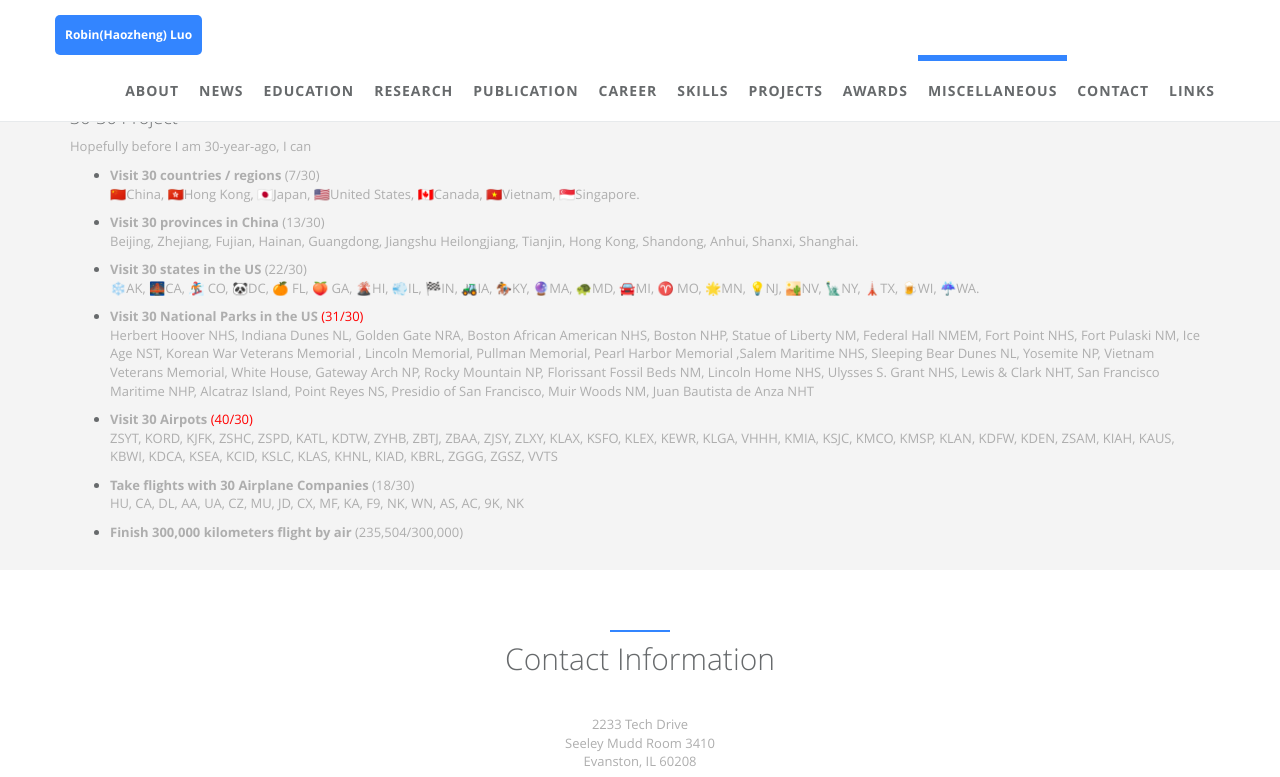
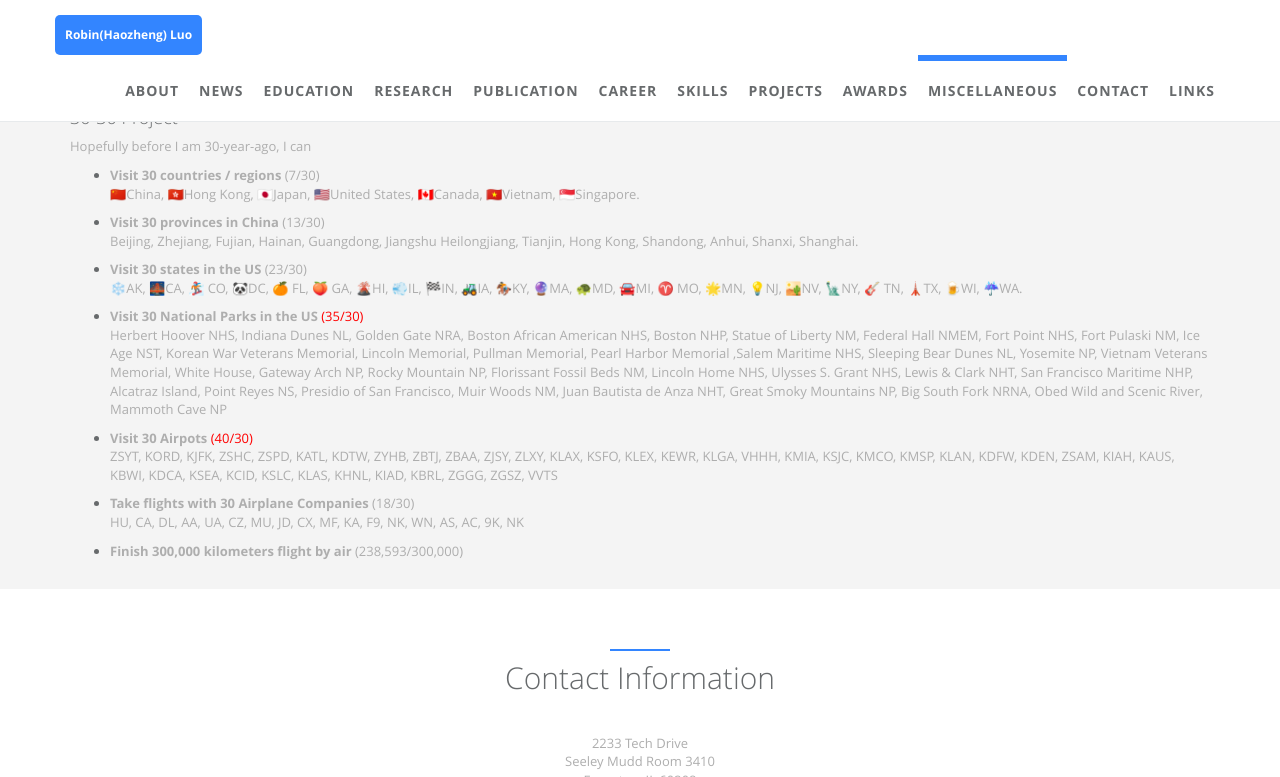
Before and after one commit to robinzixuan/robin.github.io, a Jekyll site: the page built from index.html, in a window 1280 px wide and 900 px high, scrolled down 10041 px, cut to the strip 0-777 px from the top of the window. Built offline with Jekyll 4.4.1, drawn with Linux system fonts in a browser that asks for light colours.

Commit message:
Update miscellaneous.html

```diff
--- a/_includes/sections/miscellaneous.html
+++ b/_includes/sections/miscellaneous.html
@@ -17,16 +17,18 @@
     Heilongjiang, Tianjin, Hong Kong, Shandong, Anhui, Shanxi,
     Shanghai.</p>
     </li>
-    <li><p><b>Visit 30 states in the US</b> (22/30)<br />
-    ❄️AK, 🌉CA, 🏂 CO, 🐼DC, 🍊 FL, 🍑 GA, 🌋HI, 💨IL, 🏁IN, 🚜IA, 🏇KY, 🔮MA, 🐢MD,  🚘MI, ♈ MO, 🌟MN, 💡NJ, 🏜️NV, 🗽NY,  🗼TX, 🍺WI, ☔WA.</p>
+    <li><p><b>Visit 30 states in the US</b> (23/30)<br />
+    ❄️AK, 🌉CA, 🏂 CO, 🐼DC, 🍊 FL, 🍑 GA, 🌋HI, 💨IL, 🏁IN, 🚜IA, 🏇KY, 🔮MA, 🐢MD,  🚘MI, ♈ MO, 🌟MN, 💡NJ, 🏜️NV, 🗽NY, 🎸 TN, 🗼TX, 🍺WI, ☔WA.</p>
     </li>
-    <li><p><b>Visit 30 National Parks in the US</b> <span style="color:red"> (31/30)</span><br />
+    <li><p><b>Visit 30 National Parks in the US</b> <span style="color:red"> (35/30)</span><br />
         Herbert Hoover NHS, Indiana Dunes NL, Golden Gate NRA, Boston African American
         NHS, Boston NHP, Statue of Liberty NM, Federal Hall NMEM, Fort Point NHS, Fort Pulaski NM,
-    Ice Age NST, Korean War Veterans Memorial , Lincoln Memorial, Pullman Memorial, Pearl Harbor Memorial
+    Ice Age NST, Korean War Veterans Memorial, Lincoln Memorial, Pullman Memorial, Pearl Harbor Memorial
 ,Salem Maritime NHS, Sleeping Bear Dunes NL, Yosemite NP, Vietnam Veterans Memorial, White House, Gateway Arch NP,
         Rocky Mountain NP, Florissant Fossil Beds NM, Lincoln Home NHS, Ulysses S. Grant NHS, Lewis & Clark NHT,
-        San Francisco Maritime NHP, Alcatraz Island, Point Reyes NS, Presidio of San Francisco, Muir Woods NM, Juan Bautista de Anza NHT </p>
+        San Francisco Maritime NHP, Alcatraz Island, Point Reyes NS, Presidio of San Francisco, Muir Woods NM, Juan Bautista de Anza NHT,
+        Great Smoky Mountains NP, Big South Fork NRNA, Obed Wild and Scenic River, Mammoth Cave NP
+    </p>
         </li>
     <li><p><b>Visit 30 Airpots</b> <span style="color:red">(40/30)</span><br />
         ZSYT, KORD, KJFK, ZSHC, ZSPD, KATL, KDTW, ZYHB, ZBTJ, ZBAA, ZJSY, ZLXY, KLAX, KSFO, KLEX, KEWR, KLGA, VHHH, KMIA, KSJC, KMCO, KMSP, KLAN, KDFW, KDEN, ZSAM, KIAH, KAUS, KBWI, KDCA, KSEA, KCID, KSLC, KLAS, KHNL, KIAD, KBRL, ZGGG, ZGSZ, VVTS  </p>
@@ -34,7 +36,7 @@
     <li><p><b>Take flights with 30 Airplane Companies</b> (18/30)<br />
         HU, CA, DL, AA, UA, CZ, MU, JD, CX, MF, KA, F9, NK, WN, AS, AC, 9K, NK </p>
         </li>
-    <li><p><b>Finish 300,000 kilometers flight by air</b> (235,504/300,000)</p>
+    <li><p><b>Finish 300,000 kilometers flight by air</b> (238,593/300,000)</p>
     </li>
     </ul>
     <script>
```
